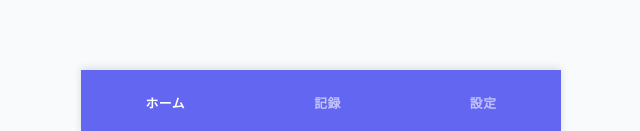
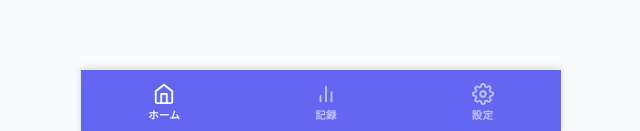
Before and after one commit to yousuke43/timer, a website built with Vite: page index.html in a window 1280 px wide. Shown: the part 666-797 px from the top of the page, without its empty margins (319-959 px from the left). Built offline with nearby package versions, Linux system fonts and the light colour scheme.

Commit message:
Add SVG icons to tab bar (home, chart, gear)

```diff
--- a/src/components/tabBar.ts
+++ b/src/components/tabBar.ts
@@ -10,10 +10,22 @@ export function renderTabBar(
 ): void {
   container.innerHTML = '';
 
-  const tabs: { id: TabType; label: string }[] = [
-    { id: 'home', label: 'ホーム' },
-    { id: 'records', label: '記録' },
-    { id: 'settings', label: '設定' },
+  const tabs: { id: TabType; label: string; icon: string }[] = [
+    {
+      id: 'home',
+      label: 'ホーム',
+      icon: '<svg viewBox="0 0 24 24" fill="none" stroke="currentColor" stroke-width="2" stroke-linecap="round" stroke-linejoin="round"><path d="M3 9l9-7 9 7v11a2 2 0 0 1-2 2H5a2 2 0 0 1-2-2z"/><polyline points="9 22 9 12 15 12 15 22"/></svg>',
+    },
+    {
+      id: 'records',
+      label: '記録',
+      icon: '<svg viewBox="0 0 24 24" fill="none" stroke="currentColor" stroke-width="2" stroke-linecap="round" stroke-linejoin="round"><line x1="18" y1="20" x2="18" y2="10"/><line x1="12" y1="20" x2="12" y2="4"/><line x1="6" y1="20" x2="6" y2="14"/></svg>',
+    },
+    {
+      id: 'settings',
+      label: '設定',
+      icon: '<svg viewBox="0 0 24 24" fill="none" stroke="currentColor" stroke-width="2" stroke-linecap="round" stroke-linejoin="round"><circle cx="12" cy="12" r="3"/><path d="M19.4 15a1.65 1.65 0 0 0 .33 1.82l.06.06a2 2 0 0 1-2.83 2.83l-.06-.06a1.65 1.65 0 0 0-1.82-.33 1.65 1.65 0 0 0-1 1.51V21a2 2 0 0 1-4 0v-.09A1.65 1.65 0 0 0 9 19.4a1.65 1.65 0 0 0-1.82.33l-.06.06a2 2 0 0 1-2.83-2.83l.06-.06A1.65 1.65 0 0 0 4.68 15a1.65 1.65 0 0 0-1.51-1H3a2 2 0 0 1 0-4h.09A1.65 1.65 0 0 0 4.6 9a1.65 1.65 0 0 0-.33-1.82l-.06-.06a2 2 0 0 1 2.83-2.83l.06.06A1.65 1.65 0 0 0 9 4.68a1.65 1.65 0 0 0 1-1.51V3a2 2 0 0 1 4 0v.09a1.65 1.65 0 0 0 1 1.51 1.65 1.65 0 0 0 1.82-.33l.06-.06a2 2 0 0 1 2.83 2.83l-.06.06A1.65 1.65 0 0 0 19.4 9a1.65 1.65 0 0 0 1.51 1H21a2 2 0 0 1 0 4h-.09a1.65 1.65 0 0 0-1.51 1z"/></svg>',
+    },
   ];
 
   const nav = document.createElement('nav');
@@ -23,6 +35,7 @@ export function renderTabBar(
     const btn = document.createElement('button');
     btn.className = `tab-item ${activeTab === tab.id ? 'active' : ''}`;
     btn.innerHTML = `
+      <span class="tab-icon">${tab.icon}</span>
       <span class="tab-label">${tab.label}</span>
     `;
     btn.addEventListener('click', () => onTabChange(tab.id));
--- a/src/styles/main.css
+++ b/src/styles/main.css
@@ -166,8 +166,21 @@ button {
   color: #ffffff;
 }
 
+.tab-icon {
+  display: flex;
+  align-items: center;
+  justify-content: center;
+  width: 22px;
+  height: 22px;
+}
+
+.tab-icon svg {
+  width: 100%;
+  height: 100%;
+}
+
 .tab-label {
-  font-size: 0.8rem;
+  font-size: 0.65rem;
   font-weight: 700;
   letter-spacing: 0.04em;
 }
```
